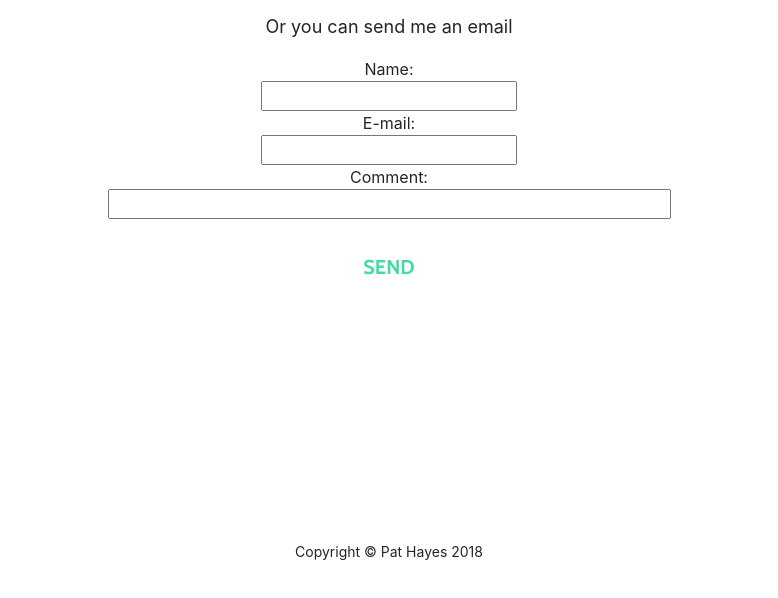
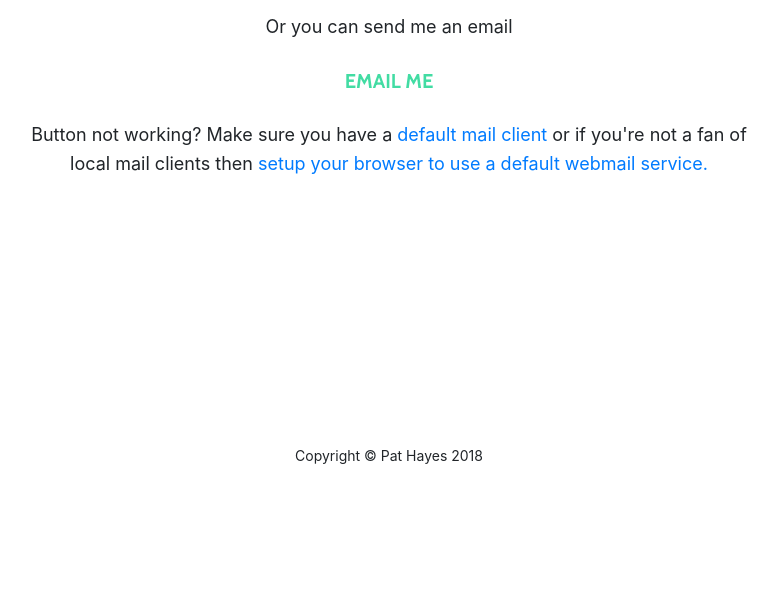
Before and after one commit to PatrickTHayes/bootstrap-portfolio-gs, a website with bundled scripts: page index.html in a window 1280 px wide. Shown: the part 4225-4823 px from the top of the page, without its empty margins (251-1029 px from the left). After the commit the page ends 4742 px from the top, so only its background shows below. Built offline with nearby package versions, Linux system fonts and the light colour scheme.

Commit message:
email and links added

```diff
--- a/index.html
+++ b/index.html
@@ -199,7 +199,15 @@
             </ul>
             <p></p>
             <p> Or you can send me an email </p>
-            <form action="mailto:pat2382@yahoo.com" method="post" enctype="text/plain" onsubmit="return validate()" name="emailForm">
+            <p>
+              <a href="mailto:pat2382@yahoo.com?subject=Reaching%20out%20from%20your%20portfolio" class="btn btn-default btn-lg" target="_blank">
+                Email Me
+              </a>
+            </p>
+            <p>
+              Button not working? Make sure you have a <a href="https://support.mozilla.org/en-US/kb/change-program-used-open-email-links#w_setting-your-operating-systems-default-mail-program">default mail client</a> or if you're not a fan of local mail clients then <a href="https://www.makeuseof.com/tag/how-to-change-the-default-email-program-for-mailto-links/">setup your browser to use a default webmail service. </a>
+            </p>
+           <!-- <form target="_blank" action="mailto://pat2382@yahoo.com" method="post" enctype="text/plain" onsubmit="return validate()" name="emailForm" >
               Name:<br>
               <input type="text" name="name"><br>
               E-mail:<br>
@@ -207,7 +215,7 @@
               Comment:<br>
               <input type="text" name="comment" size="50"><br><br>
               <input type="submit" value="Send" class="btn btn-default btn-lg">
-            </form>
+            </form>            -->
           </div>
         </div>
       </div>
```
